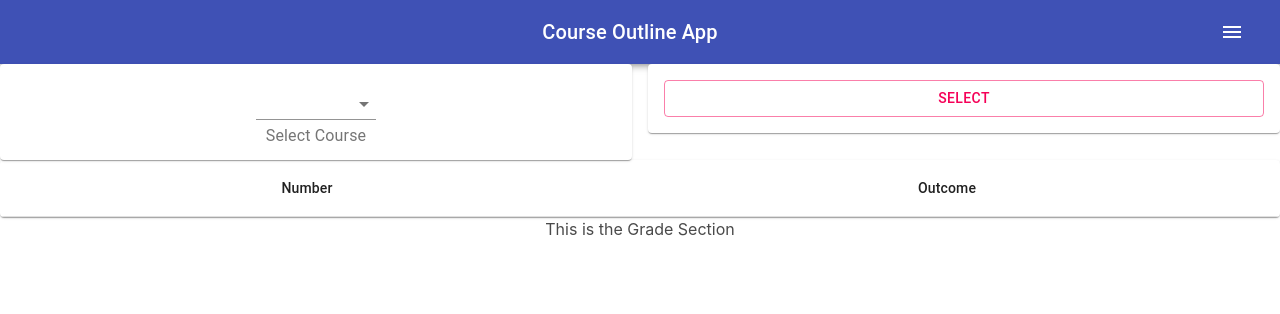
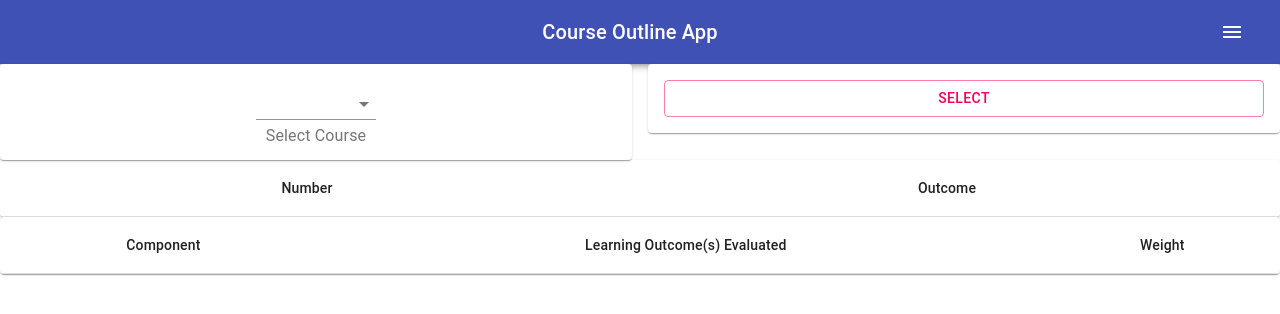
Before and after one commit to stancsz/web-development-project-ensf-607, a React (Create React App) app in the folder project/course_oultine_app/: page /Search in a window 1280 px wide. Shown: the top 314 px of the page. Built offline with nearby package versions, Linux system fonts and the light colour scheme.

Commit message:
added search grade display

```diff
--- a/project/course_oultine_app/src/search_componenets/SearchGrade.js
+++ b/project/course_oultine_app/src/search_componenets/SearchGrade.js
@@ -1,12 +1,57 @@
 import React from 'react';
+import TableContainer from "@material-ui/core/TableContainer";
+import Paper from "@material-ui/core/Paper";
+import Table from "@material-ui/core/Table";
+import TableHead from "@material-ui/core/TableHead";
+import TableRow from "@material-ui/core/TableRow";
+import TableCell from "@material-ui/core/TableCell";
+import TableBody from "@material-ui/core/TableBody";
+import {makeStyles} from "@material-ui/core/styles";
 
-const FunGrade=(props)=> {
-    console.log(props)
+const useStyles = makeStyles({
+    table: {
+        minWidth: 650,
+    },
+});
+
+export default function SearchGrade(props) {
+    // console.log(props.grade)
+    const keys=Object.keys(props.grade)
+    console.log(keys)
+
+    const classes = useStyles();
+
+    // return(<>
+    //     </>);
+
     return (
-        <div className="App">
-            <h1> This is the Grade Section</h1>
-        </div>
+        <TableContainer component={Paper}>
+            <Table className={classes.table} aria-label="simple table">
+                <TableHead>
+                    <TableRow>
+                        <TableCell>Component</TableCell>
+                        <TableCell>Learning Outcome(s) Evaluated</TableCell>
+                        <TableCell>Weight</TableCell>
+
+                    </TableRow>
+                </TableHead>
+                <TableBody>
+                    {keys.map((key) => (
+                        <TableRow key={key}>
+                            <TableCell component="th" scope="row">
+                                {props.grade[key].Component}
+                            </TableCell>
+                            <TableCell align="right">
+                                {props.grade[key]["Learning Outcome(s) Evaluated"]}
+                            </TableCell>
+                            <TableCell align="right">
+                                {props.grade[key].Weight}
+                            </TableCell>
+
+                        </TableRow>
+                    ))}
+                </TableBody>
+            </Table>
+        </TableContainer>
     );
 }
-
-export default FunGrade;
--- a/project/course_oultine_app/src/search_componenets/SearchOutcome.js
+++ b/project/course_oultine_app/src/search_componenets/SearchOutcome.js
@@ -14,17 +14,17 @@ const useStyles = makeStyles({
   },
 });
 
-function createData(name, calories, fat, carbs, protein) {
-  return { name, calories, fat, carbs, protein };
-}
-
-const rows = [
-  createData('Frozen yoghurt', 159, 6.0, 24, 4.0),
-  createData('Ice cream sandwich', 237, 9.0, 37, 4.3),
-  createData('Eclair', 262, 16.0, 24, 6.0),
-  createData('Cupcake', 305, 3.7, 67, 4.3),
-  createData('Gingerbread', 356, 16.0, 49, 3.9),
-];
+// function createData(name, calories, fat, carbs, protein) {
+//   return { name, calories, fat, carbs, protein };
+// }
+//
+// const rows = [
+//   createData('Frozen yoghurt', 159, 6.0, 24, 4.0),
+//   createData('Ice cream sandwich', 237, 9.0, 37, 4.3),
+//   createData('Eclair', 262, 16.0, 24, 6.0),
+//   createData('Cupcake', 305, 3.7, 67, 4.3),
+//   createData('Gingerbread', 356, 16.0, 49, 3.9),
+// ];
 
 export default function SearchOutcome(props) {
   const keys=Object.keys(props.outcome)
```
